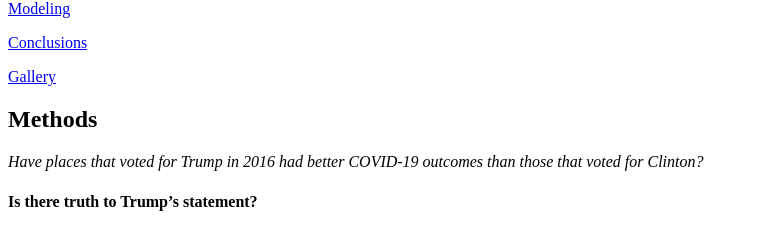
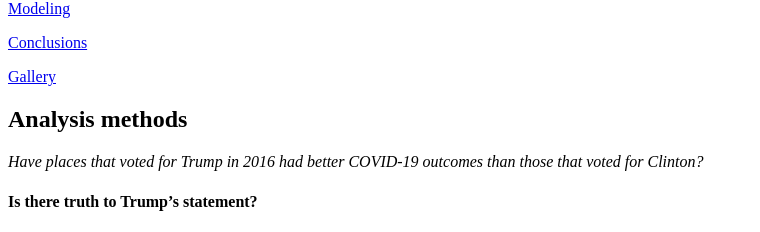
Before and after one commit to osiau/GIS713DataChallenge, a Jekyll site: the page built from Methods.md, in a window 1280 px wide. Shown: the part 251-483 px from the top of the page, without its empty margins (0-760 px from the left). Built offline with Jekyll 4.4.1, drawn with Linux system fonts in a browser that asks for light colours; our own code applies the rules of GitHub Pages for plain Markdown files; a script that is not in the unit is left out; comment, search, counter and statistics services are not loaded.

Commit message:
Update Methods.md

```diff
--- a/Methods.md
+++ b/Methods.md
@@ -1,5 +1,5 @@
 
-# Methods
+# Analysis methods
 
 *Have places that voted for Trump in 2016 had better COVID-19 outcomes than those that voted for Clinton?*
 
```
